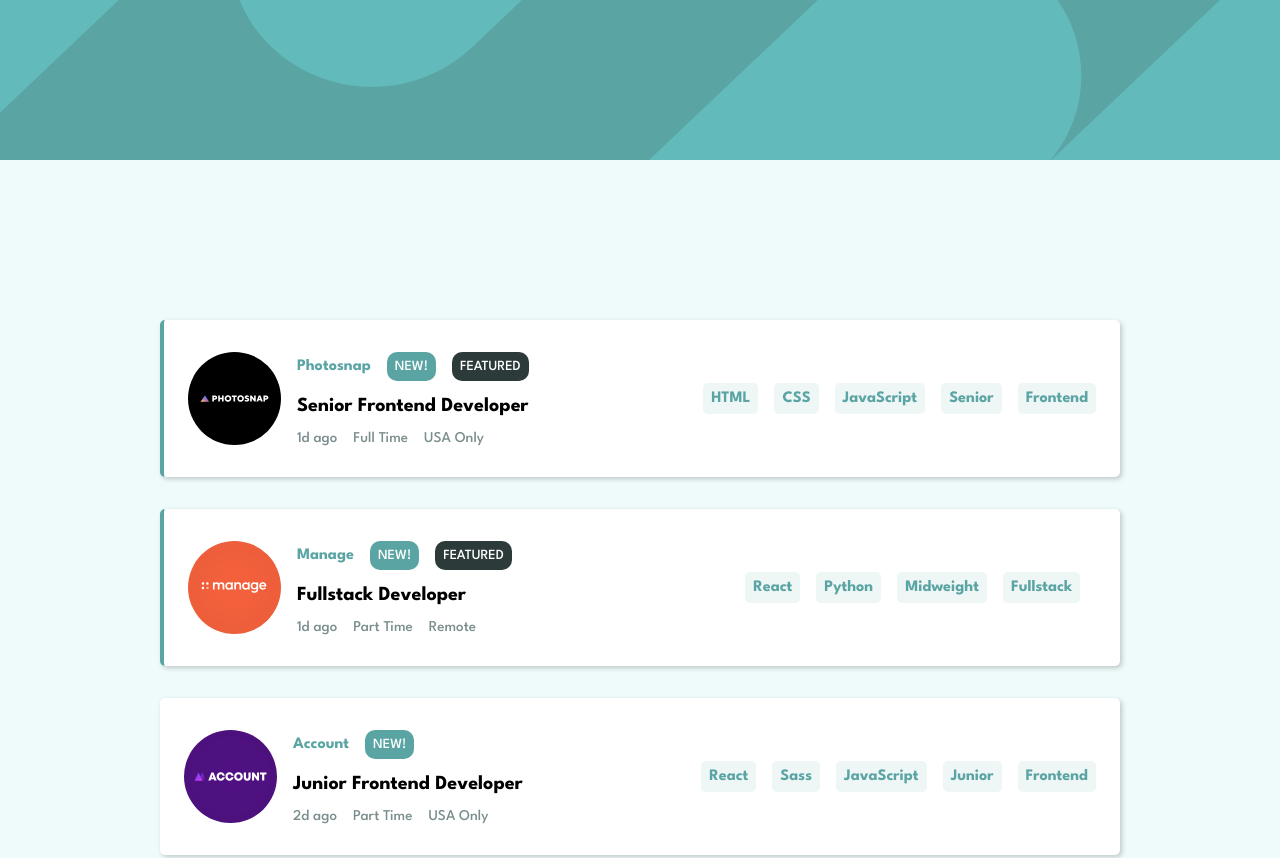
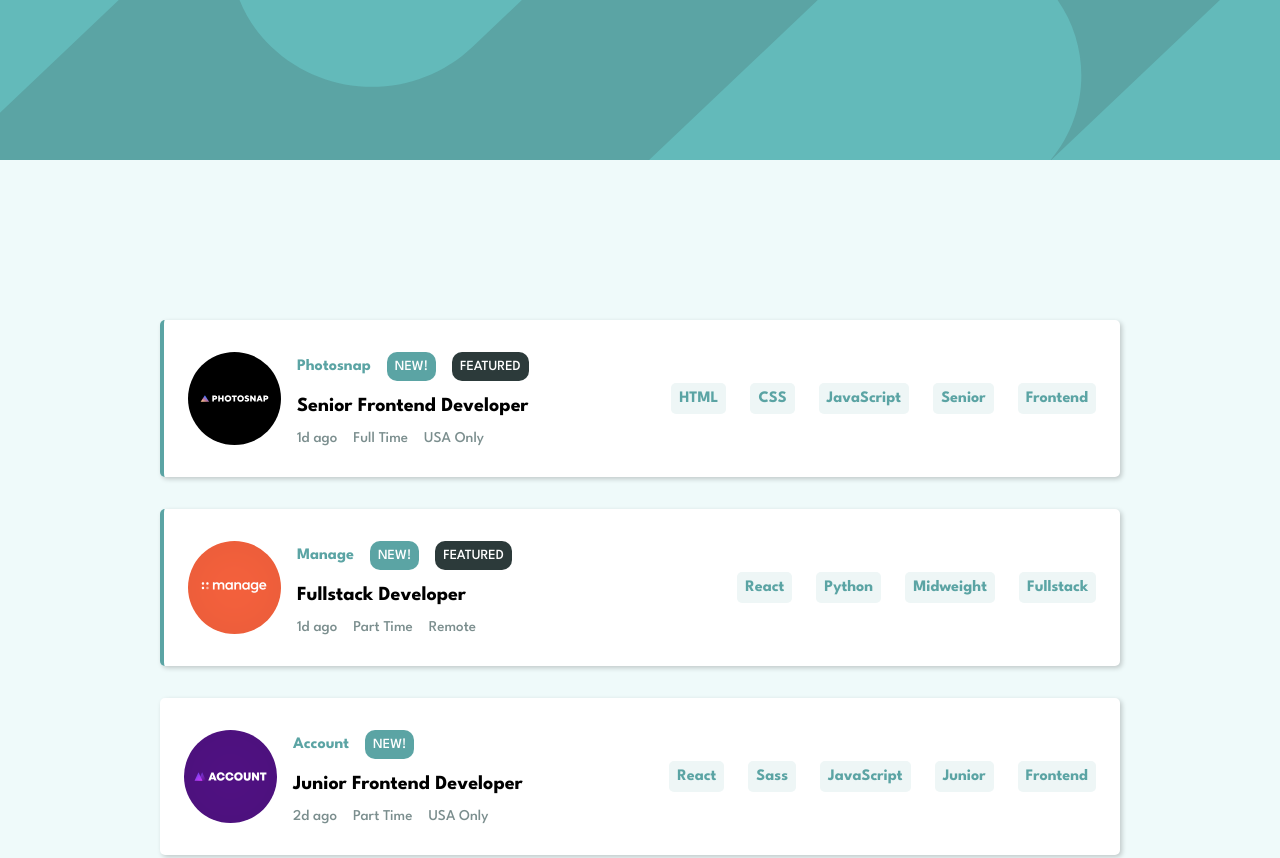
Before and after one commit to DelicZijad/Job-Listing-Local-JSON, a website: page index.html in a window 1280 px wide. Shown: the top 858 px of the page. Drawn offline with Linux system fonts and the light colour scheme.

Commit message:
grid to flex

```diff
--- a/main.scss
+++ b/main.scss
@@ -200,10 +200,10 @@ display: flex;
     }
 }
 &--categories{
-    display: grid;
-    grid-template-columns: repeat(3,auto);
-    gap:1rem;
-    justify-content: flex-start;
+  display: flex;
+  flex-wrap: wrap;
+    gap: 1.5rem;
+    column-width: max-content;
     align-items: center;
     @include desktop{
         grid-template-columns: repeat(5,auto);
```
Also changed, not shown: style.css.
